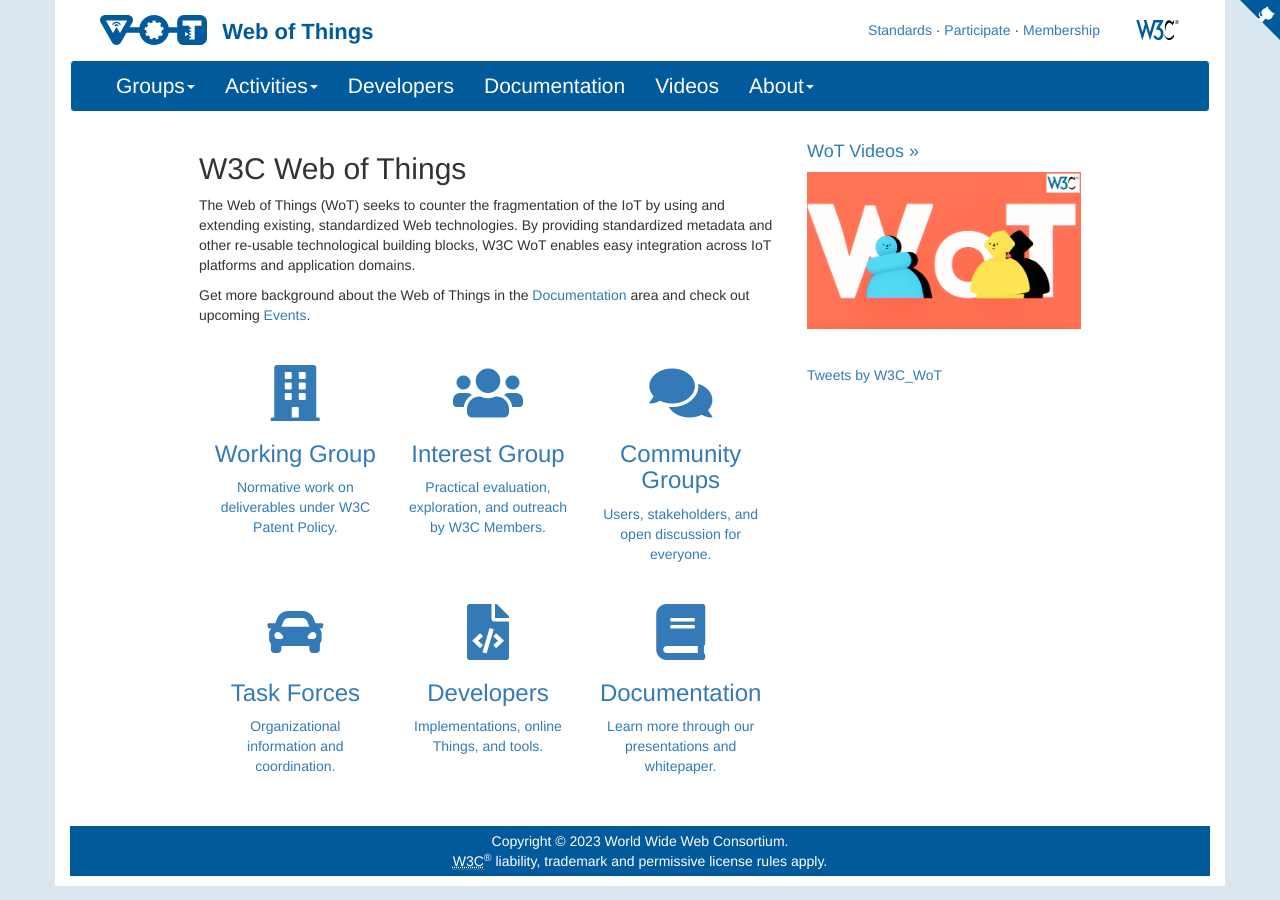
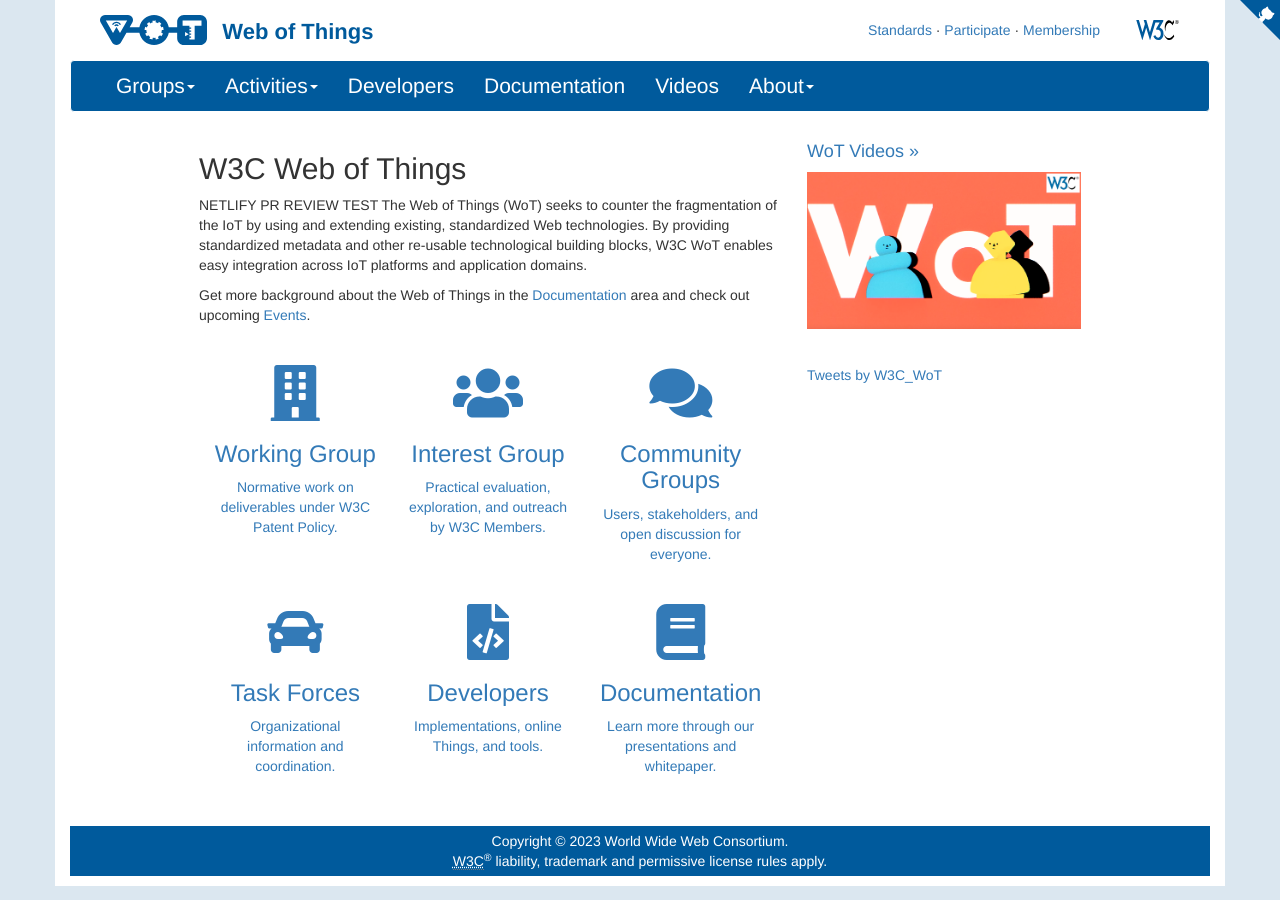
Before and after one commit to w3c/wot-marketing, a Jekyll site: the page built from docs/index.html, in a window 1280 px wide. Built offline with Jekyll 4.4.1, drawn with Linux system fonts in a browser that asks for light colours; nearby versions of some CDN libraries; comment, search, counter and statistics services are not loaded.

Commit message:
Update index.html

```diff
--- a/docs/index.html
+++ b/docs/index.html
@@ -7,7 +7,7 @@
 	<div class="col-md-8">
 	<h2>W3C Web of Things</h2>
 	<p>
-		The Web of Things (WoT) seeks to counter the fragmentation of the IoT by using and extending existing, standardized Web technologies. By providing standardized metadata and other re-usable technological building blocks, W3C WoT enables easy integration across IoT platforms and application domains.
+		NETLIFY PR REVIEW TEST The Web of Things (WoT) seeks to counter the fragmentation of the IoT by using and extending existing, standardized Web technologies. By providing standardized metadata and other re-usable technological building blocks, W3C WoT enables easy integration across IoT platforms and application domains.
 	</p>
 	<p>
 		Get more background about the Web of Things in the <a href="documentation/">Documentation</a> area  and check out upcoming <a href="activities/events/">Events</a>.
```
